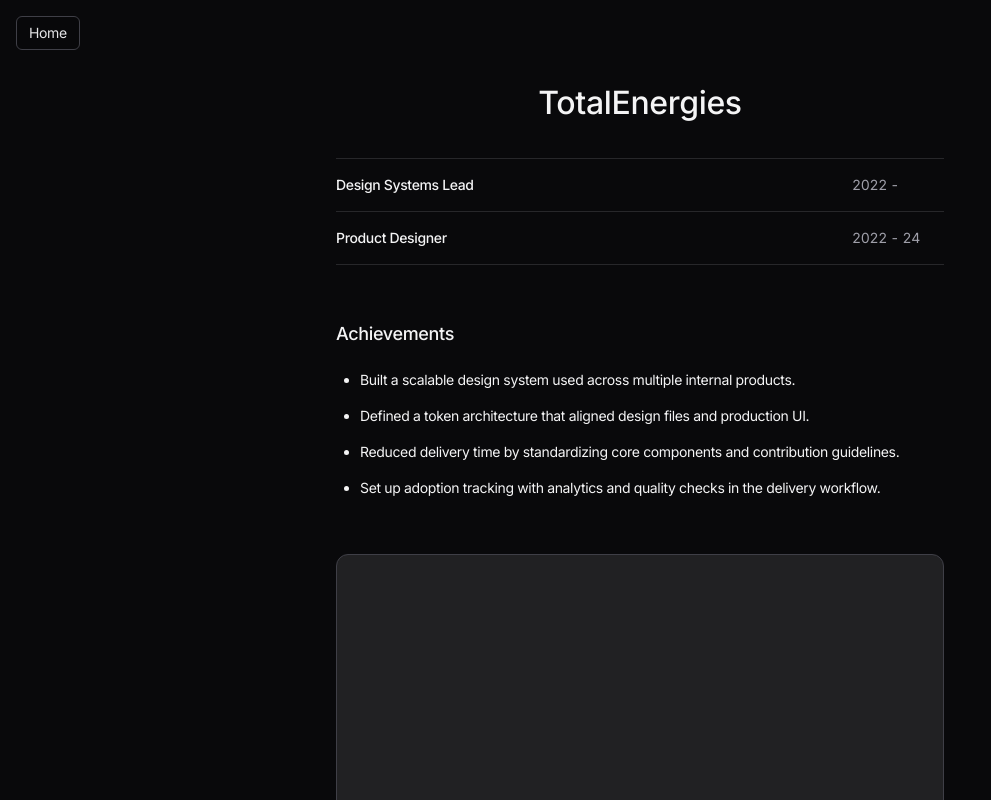
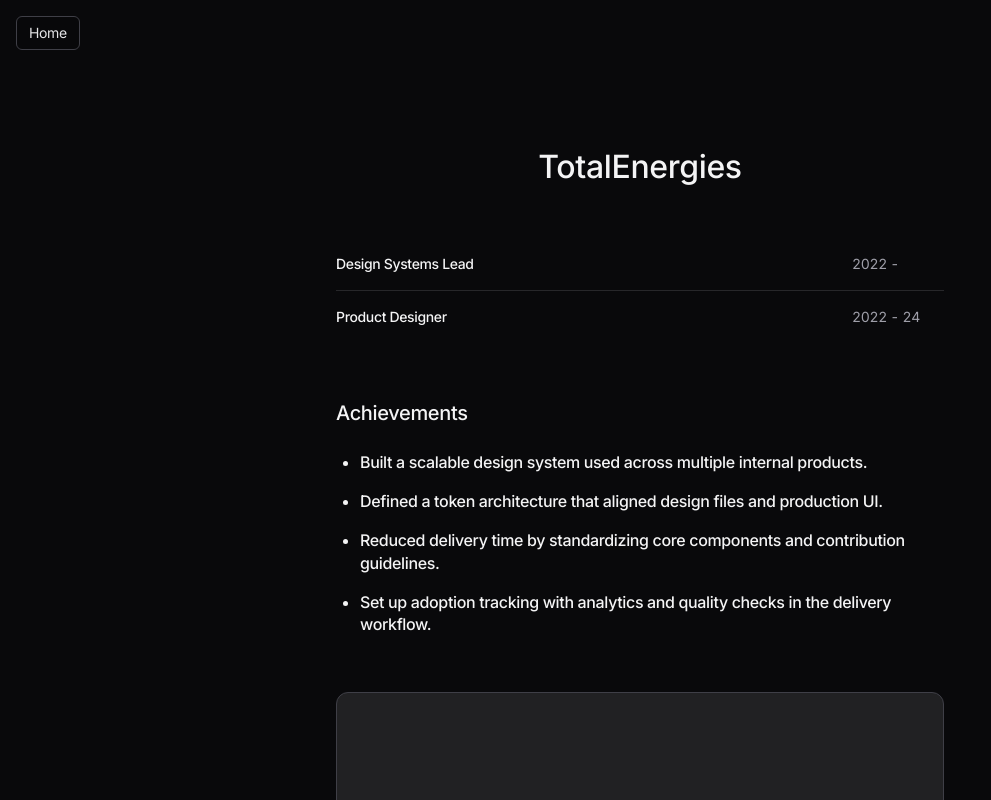
Before and after one commit to valentinprs/valentinpires, a Next.js app: page /work/totalenergies in a window 1280 px wide. Shown: the top 800 px of the page, without its empty margins (0-991 px from the left). Built offline with nearby package versions, Linux system fonts and the light colour scheme.

Commit message:
Add spacing and typography tweaks to

```diff
--- a/app/work/totalenergies/page.tsx
+++ b/app/work/totalenergies/page.tsx
@@ -31,7 +31,7 @@
 
 export default function TotalEnergiesWorkPage() {
   return (
-    <main className="mx-auto w-full max-w-3xl space-y-14 pb-8 text-[14px]">
+    <main className="mx-auto w-full max-w-3xl space-y-14 pt-16 pb-8 text-[14px]">
       <Link
         href="/"
         className="fixed left-4 top-4 z-20 inline-flex items-center rounded-md border border-zinc-700 bg-zinc-950/80 px-3 py-1.5 text-[14px] text-zinc-200 transition-colors hover:bg-zinc-900 2xl:left-16 2xl:top-16"
@@ -39,14 +39,14 @@
         Home
       </Link>
 
-      <header className="space-y-8">
+      <header className="space-y-12">
         <h1 className="text-center text-[32px] font-medium text-zinc-100">TotalEnergies</h1>
 
-        <section className="border-t border-zinc-800">
+        <section>
           {ROLES.map((role) => (
             <article
               key={role.title}
-              className="grid grid-cols-[1fr_92px] gap-4 border-b border-zinc-800 py-4"
+              className="grid grid-cols-[1fr_92px] gap-4 border-b border-zinc-800 py-4 last:border-b-0"
             >
               <h2 className="text-[14px] font-medium text-zinc-100">{role.title}</h2>
               <p className="justify-self-start tabular-nums text-[14px] text-secondary">
@@ -58,8 +58,8 @@
       </header>
 
       <section className="space-y-6">
-        <h3 className="text-[18px] font-medium text-zinc-100">Achievements</h3>
-        <ul className="list-disc space-y-4 pl-6 text-[14px] text-zinc-100">
+        <h3 className="text-[20px] font-medium text-zinc-100">Achievements</h3>
+        <ul className="list-disc space-y-4 pl-6 text-[16px] font-medium text-zinc-100">
           {ACHIEVEMENTS.map((achievement) => (
             <li key={achievement}>{achievement}</li>
           ))}
```
